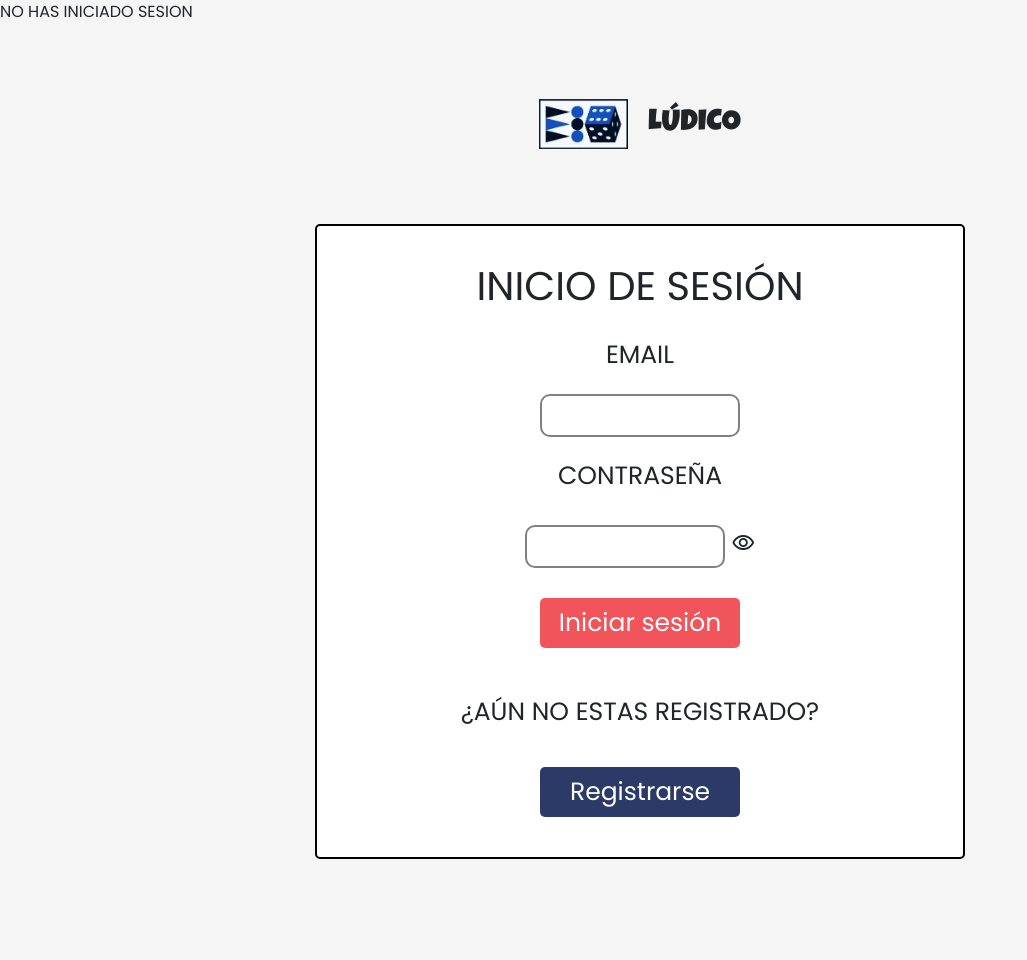
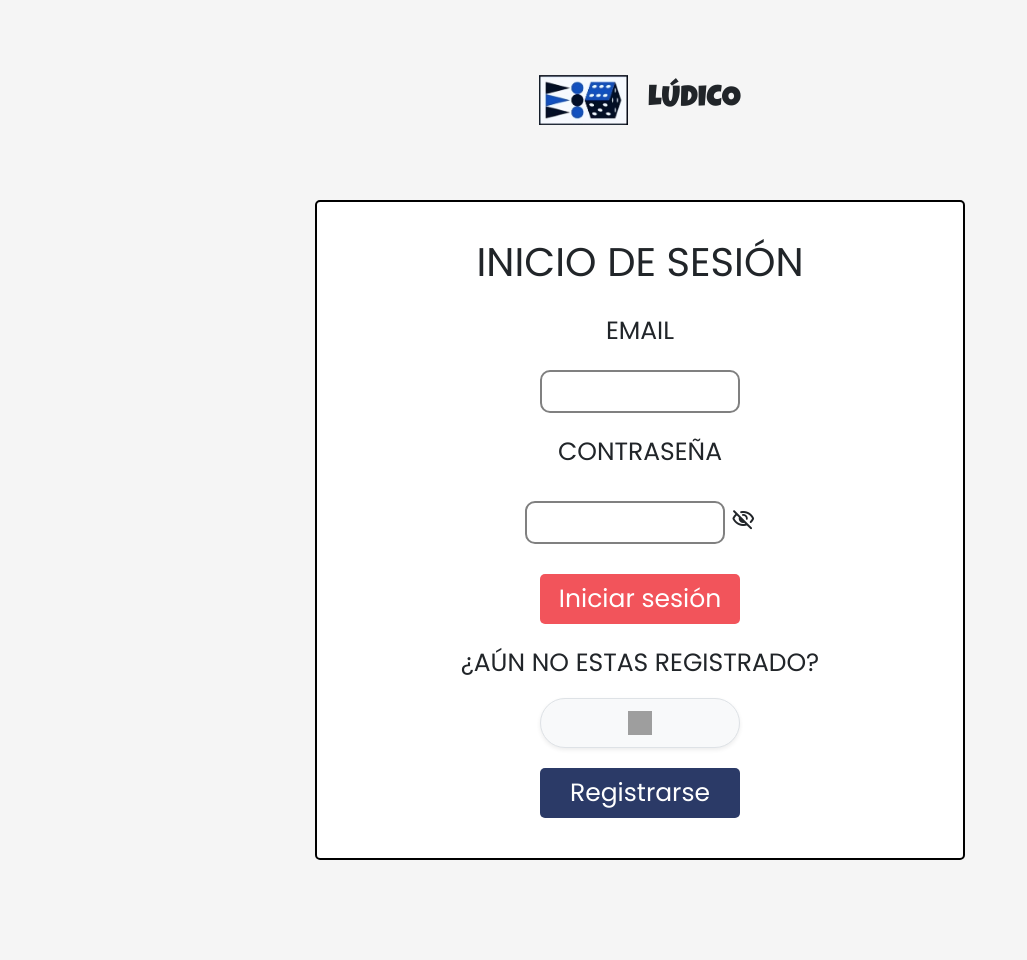
Before and after one commit to JoelGutierrezRuiz/Proyecto-intermodular-1er-trimestre, a PHP site: page /Ludico/Vistas/inicio.php in a window 1280 px wide. Shown: the whole page, without its empty margins (0-1027 px from the left). Before the commit the page ends 859 px from the top, so only its background shows below. Run offline with PHP 8.4, Linux system fonts and the light colour scheme; grey boxes are pictures that could not be loaded.

Commit message:
Inicio de sesión y registro finalizados

```diff
--- a/Css/acceso/inicio.css
+++ b/Css/acceso/inicio.css
@@ -100,6 +100,10 @@ a button{
     cursor: pointer;
 }
 
-#pwd-off{
+#pwd-on{
     display: none;
 }
+
+.boton-google{
+    justify-content: center;
+}
--- a/Vistas/inicio.php
+++ b/Vistas/inicio.php
@@ -1,15 +1,3 @@
-<?php
-session_start();
-if(isset($_SESSION['dniCliente'])){
-  echo $_SESSION['dniCliente'].' --> '.$_SESSION['nombre'] ;
-}
-else{
-  echo "No has iniciado sesion";
-}
-
-?>
-
-
 <!doctype html>
 <html lang="en">
 
@@ -24,7 +12,7 @@ else{
   <link rel="stylesheet" href="https://stackpath.bootstrapcdn.com/bootstrap/4.3.1/css/bootstrap.min.css"
     integrity="sha384-ggOyR0iXCbMQv3Xipma34MD+dH/1fQ784/j6cY/iJTQUOhcWr7x9JvoRxT2MZw1T" crossorigin="anonymous">
   <link rel="stylesheet" href="../Css/acceso/inicio.css">
-    <link rel=" stylesheet" href="../Css/global.css">
+  <link rel=" stylesheet" href="../Css/global.css">
 
 </head>
 
@@ -40,7 +28,8 @@ else{
   <div class="container">
 
 
-    <form class="formulario row pt-0 pt-sm-170" onsubmit="login(event)" action="../Controladores/Validar.php" method="POST">
+    <form class="formulario row pt-0 pt-sm-170" onsubmit="login(event)" action="../Controladores/Validar.php"
+      method="POST">
       <p>Inicio de sesión</p>
       <p>Email</p>
       <input name="email" id="email-cliente" type="text">
@@ -51,7 +40,7 @@ else{
         <span id="pwd-off" class="material-symbols-rounded">Visibility_off</span>
       </div>
 
-      <button name="Iniciar" type="submit" id="iniciar-sesion" >Iniciar sesión</button>
+      <button name="Iniciar" type="submit" id="iniciar-sesion">Iniciar sesión</button>
     </form>
 
     <div class="navegador justify-content-center row">
@@ -59,6 +48,14 @@ else{
       <p class="col-12 d-flex justify-content-center">¿Aún no estas registrado?</p>
 
       <p id="login-error" class="col-12  justify-content-center">Usuario o contraseña incorrectos</p>
+
+      <!--Bootstrap google-->
+      <button class="boton-google btn btn-light btn-lg d-flex align-items-center shadow-sm border rounded-pill px-4 py-2">
+        <img src="https://img.icons8.com/color/48/000000/google-logo.png" alt="Google Logo" class="me-2" width="24"
+          height="24">
+      </button>
+
+
 
       <a class="col-12 d-flex justify-content-center" href="../Controladores/Registro.php">
         <button>Registrarse</button>
@@ -82,7 +79,7 @@ else{
     integrity="sha384-JjSmVgyd0p3pXB1rRibZUAYoIIy6OrQ6VrjIEaFf/nJGzIxFDsf4x0xIM+B07jRM"
     crossorigin="anonymous"></script>
 
-    <script src="../Js/acceso/inicio.js"></script>
+  <script src="../Js/acceso/inicio.js"></script>
 </body>
 
 </html>
--- a/Vistas/registro.php
+++ b/Vistas/registro.php
@@ -48,7 +48,7 @@
 
       <p id="login-error" class="col-12  justify-content-center">Mensaje de error</p>
 
-      <a class="col-12 d-flex justify-content-center" href="../Controladores/validar.php">
+      <a class="col-12 d-flex justify-content-center" href="../Controladores/Validar.php">
         <button>Iniciar sesión</button>
       </a>
 
```
